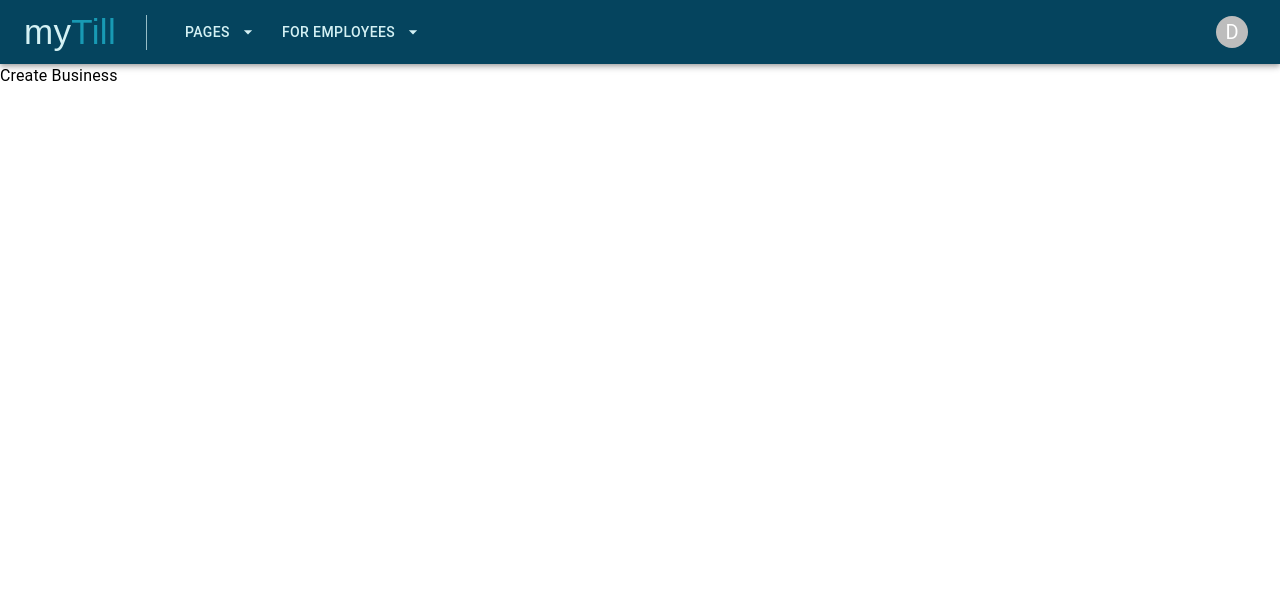
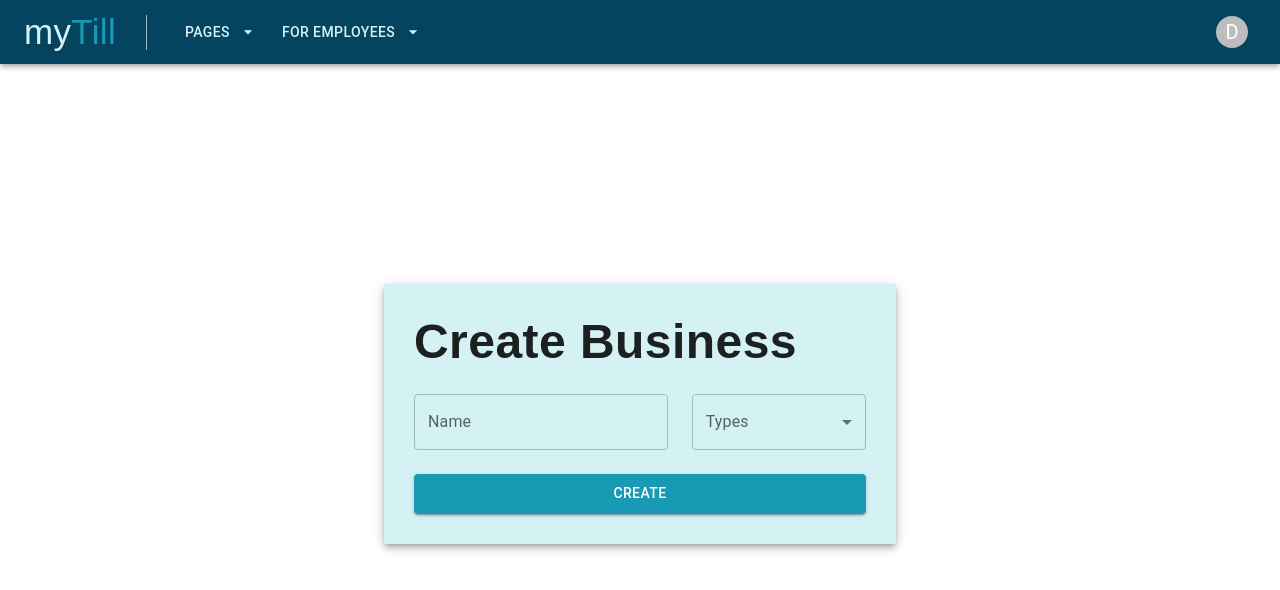
Before and after one commit to SWEseniordesign/senior-design, a React (Create React App) app: page /create-business in a window 1280 px wide. Shown: the top 590 px of the page. Built offline with nearby package versions, Linux system fonts and the light colour scheme.

Commit message:
initial create business page + component changes/created

```diff
--- a/src/components/layout/Header.js
+++ b/src/components/layout/Header.js
@@ -1,6 +1,5 @@
-import { AppBar, Typography, Toolbar, Button, MenuItem, Menu } from "@mui/material";
+import { AppBar, Typography, Toolbar } from "@mui/material";
 import { makeStyles } from "@mui/styles";
-import logoSD from '../../resources/logoIdea.PNG';
 import { useNavigate } from "react-router";
 import { COLOR_PALETTE } from "../../Constants";
 import React, { useState } from "react";
@@ -61,24 +60,24 @@ const Header = () => {
         navigate('/create-account');
     }
 
-    // TODO
-    async function handleTemp () {
-        let res = await saveUser({
-            fname: 'test',
-            lname: 'icle',
-            email: 'testicle@domain.cum'+Math.floor(Math.random()*100),
-            password: 'temp123'
-        })
-        console.log(res);
-    }
+    // // TODO
+    // async function handleTemp () {
+    //     let res = await saveUser({
+    //         fname: 'test',
+    //         lname: 'icle',
+    //         email: 'testicle@domain.cum'+Math.floor(Math.random()*100),
+    //         password: 'temp123'
+    //     })
+    //     console.log(res);
+    // }
 
-    async function handleTemp2 () {
-        let res = await login({
-            email: 'testicle@domain.cum',
-            password: 'temp123'
-        })
-        console.log(res);
-    }
+    // async function handleTemp2 () {
+    //     let res = await login({
+    //         email: 'testicle@domain.cum',
+    //         password: 'temp123'
+    //     })
+    //     console.log(res);
+    // }
 
     const handleHome = () => {
         navigate('/');
--- a/src/components/mui/MTButton.js
+++ b/src/components/mui/MTButton.js
@@ -11,6 +11,6 @@ export default function BasicButtons(props) {
   const classes = useStyles(props);
 
   return (
-    <Button className={classes.MTButton} variant={props.variant} onClick={props.onClick}>{props.label}</Button>
+    <Button className={classes.MTButton} variant={props.variant} onClick={props.onClick} type={!!(props.type) ? props.type : 'button'} fullWidth={props.isFullWidth ? true : false}>{props.label}</Button>
   );
 }
--- a/src/components/mui/MTDropdown.js
+++ b/src/components/mui/MTDropdown.js
@@ -2,9 +2,11 @@ import React, { useState } from "react";
 import { Typography, Menu, MenuItem, Button, Tooltip, Avatar, IconButton } from '@mui/material';
 import ArrowDropDownIcon from '@mui/icons-material/ArrowDropDown';
 import { FONT_FAMILY } from "../../Constants";
+import { useNavigate } from "react-router-dom";
 
 const MTDropdown = (props) => {
 
+    const navigate = useNavigate();
     const [anchorEl, setAnchorEl] = useState(null);
     const {label, menuItems=[], variant, isAccount} = props;
 
@@ -66,7 +68,8 @@ const MTDropdown = (props) => {
                         }}
                         open={Boolean(anchorEl)}
                         onClose={handleCloseMenu}>
-                            <MenuItem>
+                            {/* Might want to change this to have the menuItems in an array in which ever file uses the dropdown. So its not specific to one file and can be used throughout the project.*/}
+                            <MenuItem onClick={() => navigate('/create-business')}>
                                 <Typography sx={{
                                     fontFamily: FONT_FAMILY,
                                     fontSize: '12',
--- /dev/null
+++ b/src/components/mui/MTSelect.js
@@ -0,0 +1,30 @@
+import { FormControl, InputLabel, MenuItem, Select } from "@mui/material";
+import React from "react";
+
+const MTSelect = (props) => {
+
+    const {label, items, value, setValue, isFullWidth} = props;
+
+    const handleChange = (e) => {
+        setValue(e.target.value);
+    }
+
+    return (
+        <div>
+            <FormControl fullWidth={isFullWidth ? true : false}>
+                <InputLabel id={"label_select"}>{label}</InputLabel>
+                <Select
+                    labelId={"label_select"}
+                    label={label}
+                    value={value}
+                    onChange={(e) => handleChange(e)}>
+                    {items.map((item) =>
+                        <MenuItem id={item.id} value={item.title}>{item.title}</MenuItem>
+                    )}
+                </Select>
+            </FormControl>
+        </div>
+    )
+}
+
+export default MTSelect;
--- a/src/components/mui/MTTextField.js
+++ b/src/components/mui/MTTextField.js
@@ -7,10 +7,19 @@ const useStyles = makeStyles({
     height: '50px',
   }
 })
-export default function BasicTextField(props) {
+export default function MTTextField(props) {
   const classes = useStyles(props);
+  const {onChangeFunc, isFullWidth} = props;
 
   return (
-    <TextField className= {classes.MTButton} variant = {props.variant} placeholder = {props.placeholder} label = {props.label}></TextField>
+    <TextField
+      className={classes.MTButton}
+      variant={props.variant}
+      placeholder={props.placeholder}
+      label={props.label}
+      onChange={(e) => onChangeFunc(e.target.value)}
+      value={props.value}
+      fullWidth={isFullWidth ? true: false}>
+    </TextField>
   );
 }
--- a/src/pages/CreateBusiness/CreateBusiness.js
+++ b/src/pages/CreateBusiness/CreateBusiness.js
@@ -1,10 +1,93 @@
-import { Typography } from "@mui/material";
-import React from "react";
+import { Alert, Grid, Paper, Snackbar, Typography } from "@mui/material";
+import { makeStyles } from "@mui/styles";
+import React, { useState } from "react";
+import { COLOR_PALETTE, FONT_FAMILY } from "../../Constants";
+import MTTextField from '../../components/mui/MTTextField'
+import MTSelect from "../../components/mui/MTSelect";
+import MTButton from "../../components/mui/MTButton";
+
+const useStyles = makeStyles({
+    root: {
+        height: 'calc(100vh - 101px)',
+        width: '100%',
+        display: 'flex',
+        justifyContent: 'center',
+        alignItems: 'center'
+    },
+    paper: {
+        height: 'fit-content',
+        width: '40%',
+    },
+    container: {
+        padding: '30px'
+    },
+    title: {
+        marginBottom: '24px'
+    }
+})
 
 export const CreateBusiness = () => {
+
+    const classes = useStyles();
+
+    const [businessName, setBusinessName] = useState('');
+    const [businessType, setBusinessType] = useState('');
+    const [open, setOpen] = useState(false);
+    const [alertMessage, setAlertMessage] = useState({message: '', status: 'success'});
+
+    const handleClose = (event, reason) => {
+        if (reason === 'clickaway') {
+            return;
+        }
+
+        setOpen(false);
+    };
+
+    const handleSubmit = () => {
+
+    }
+
+    const businessTypes = [
+        {id: 1, title: 'Whole Sale', onClick: (e) => setBusinessType(e.target.value)},
+        {id: 2, title: 'Quick Service', onClick: (e) => setBusinessType(e.target.value)}
+    ]
+
     return (
-        <div>
-            <Typography>Create Business</Typography>
+        <div className={classes.root}>
+            <Paper className={classes.paper} square elevation={5} sx={{
+                backgroundColor: COLOR_PALETTE.BABY_BLUE
+            }}>
+                <div className={classes.container}>
+                    <div className={classes.title}>
+                        <Typography sx={{
+                            fontFamily: FONT_FAMILY,
+                            fontWeight: '600',
+                            fontSize: '48px',
+                            lineHeight: '56px',
+                            display: 'flex',
+                            alignItems: 'center'
+                        }}>Create Business</Typography>
+                    </div>
+                    <form id="create-account-form" onSubmit={handleSubmit}>
+                        <Grid container spacing={3}>
+                            <Grid item xs={7}>
+                                <MTTextField label={'Name'} value={businessName} onChangeFunc={setBusinessName} isFullWidth />
+                            </Grid>
+                            <Grid item xs={5}>
+                                <MTSelect label={'Types'} items={businessTypes} value={businessType} setValue={setBusinessType} isFullWidth />
+                            </Grid>
+                            <Grid item xs={12}>
+                                <MTButton label={'CREATE'} variant={'contained'} type={'submit'} isFullWidth></MTButton>
+                            </Grid>
+                        </Grid>
+                    </form>
+                    <Snackbar open={open} autoHideDuration={6000} onClose={handleClose}>
+                        <Alert onClose={handleClose} severity={alertMessage.status} variant="filled" sx={{ width: '100%' }}>
+                            {alertMessage.message}
+                        </Alert>
+                    </Snackbar>
+                </div>
+            </Paper>
         </div>
     );
 }
```
Also changed, not shown: src/CHANGELOG.md.
